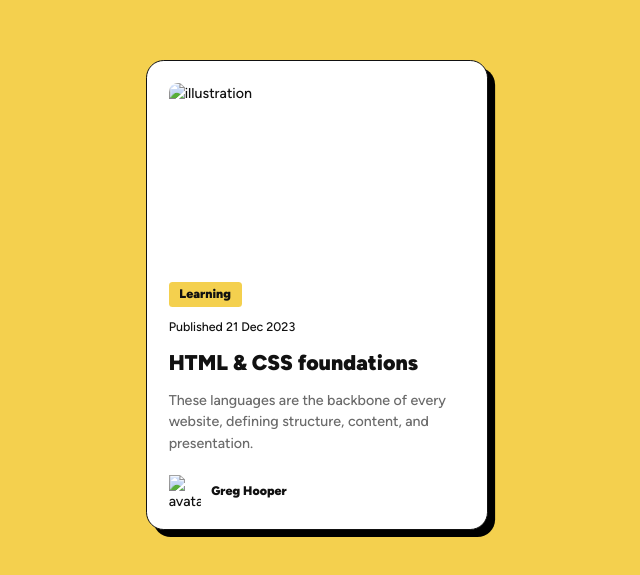
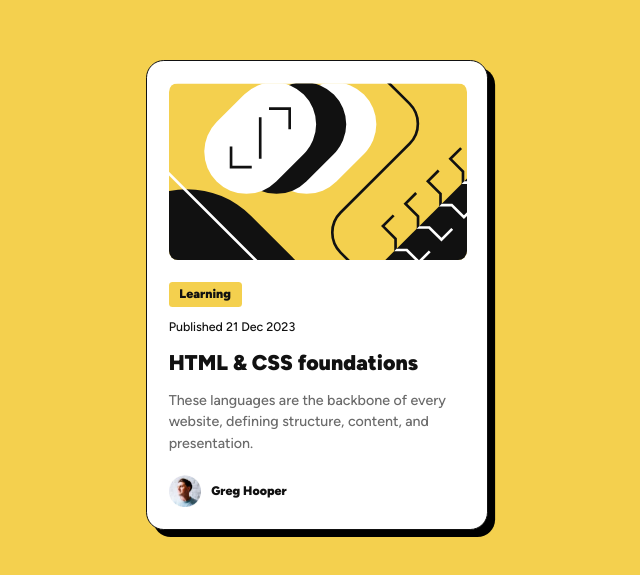
Before and after one commit to Godskitchen/blog-preview-card-main, a website: page index.html in a window 1280 px wide. Shown: the part 105-680 px from the top of the page, without its empty margins (323-963 px from the left). Drawn offline with nearby package versions, Linux system fonts and the light colour scheme; files that its build step writes are made by us from their sources; the site is published under a folder, as on GitHub Pages, so addresses that start at the root find nothing; files whose address does not match are found by name.

Commit message:
fix paths

```diff
--- a/index.html
+++ b/index.html
@@ -16,7 +16,7 @@
   <div class="container">
     <main class="card">
       <div class="card__image">
-        <img src="/assets/images/illustration-article.svg" width="336" height="200" alt="illustration">
+        <img src="./assets/images/illustration-article.svg" width="336" height="200" alt="illustration">
       </div>
       <div class="card__content">
         <p class="card__tag">Learning</p>
@@ -25,7 +25,7 @@
         <p class="card__description">These languages are the backbone of every website, defining structure, content, and presentation.</p>
       </div>
       <div class="author-section">
-        <img class="author-section__avatar" src="/assets/images/image-avatar.webp" width="32" height="32" alt="avatar-image">
+        <img class="author-section__avatar" src="./assets/images/image-avatar.webp" width="32" height="32" alt="avatar-image">
         <p class="author-section__name">Greg Hooper</p>
       </div>
     </main>
```
